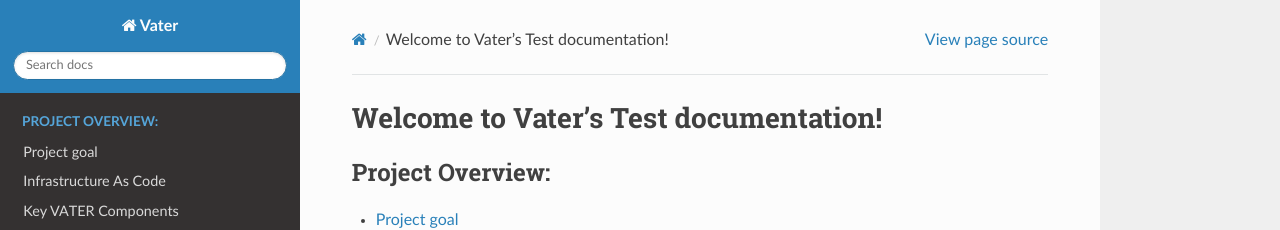
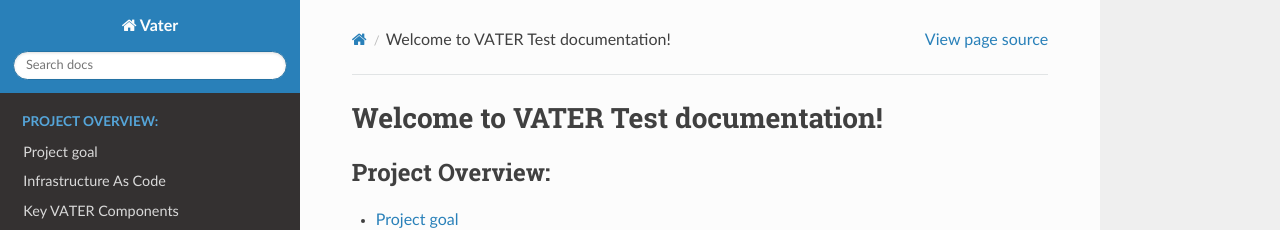
Before and after one commit to dev4vater/vater, a Sphinx documentation site: the page built from docs/source/index.rst, in a window 1280 px wide and 900 px high. Shown: the top 230 px of the window. Built offline with Sphinx 7.4.7 and the Read the Docs theme 2.0.0, drawn with Linux system fonts in a browser that asks for light colours.

```diff
--- a/docs/source/index.rst
+++ b/docs/source/index.rst
@@ -3,7 +3,7 @@
    You can adapt this file completely to your liking, but it should at least
    contain the root `toctree` directive.
 
-Welcome to Vater's Test documentation!
+Welcome to VATER Test documentation!
 =======================================
 
 .. toctree::
```
